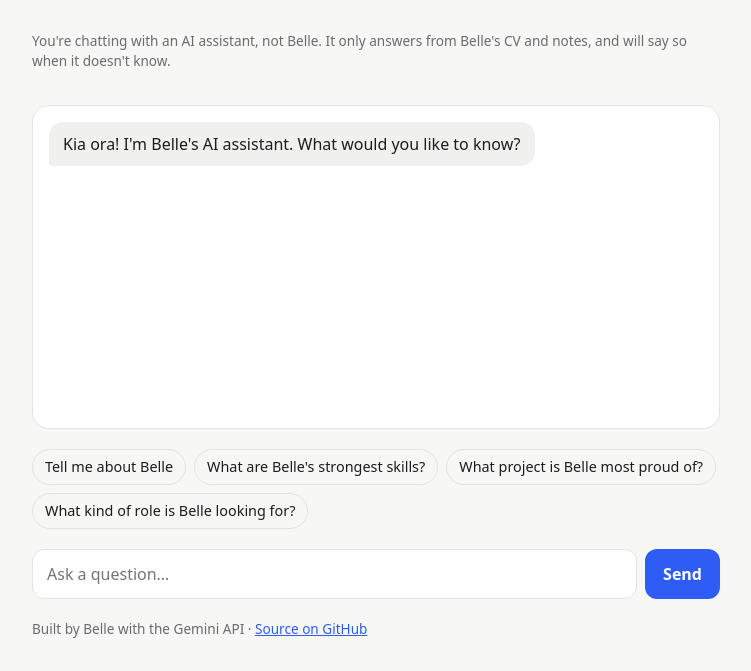
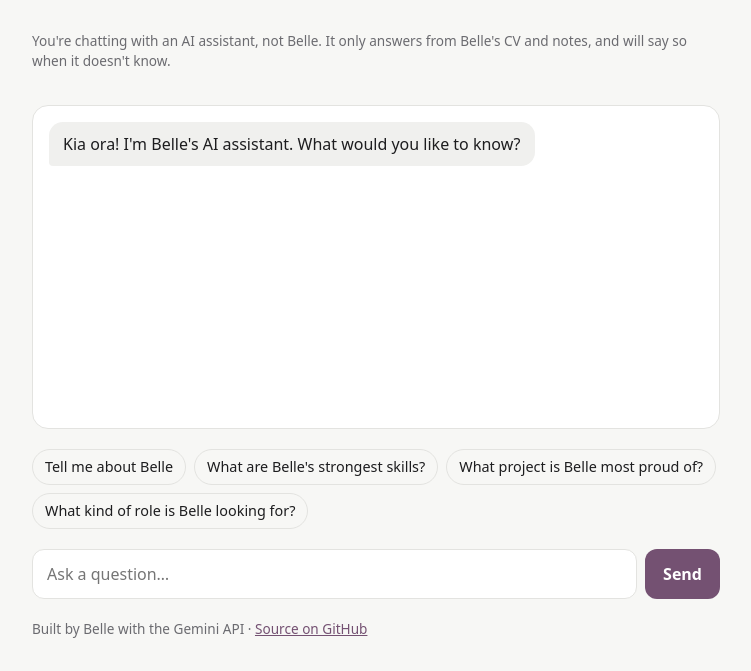
Before and after one commit to belleyong/interview-me, a website: page public/index.html in a window 1280 px wide. Shown: the part 129-800 px from the top of the page, without its empty margins (264-1015 px from the left). Drawn offline with Linux system fonts and the light colour scheme.

Commit message:
Add orchid favicon and switch accent colour to plum (#745172)

```diff
--- a/public/index.html
+++ b/public/index.html
@@ -5,6 +5,10 @@
   <meta name="viewport" content="width=device-width, initial-scale=1" />
   <title>Interview Belle Yong</title>
   <meta name="description" content="Ask an AI assistant about Belle Yong's experience, projects and skills." />
+  <link rel="icon" href="/favicon.ico" sizes="any" />
+  <link rel="icon" type="image/png" sizes="32x32" href="/favicon-32.png" />
+  <link rel="icon" type="image/png" sizes="512x512" href="/icon-512.png" />
+  <link rel="apple-touch-icon" href="/apple-touch-icon.png" />
   <style>
     :root {
       --bg: #f7f7f5;
@@ -12,7 +16,7 @@
       --text: #1d1d1f;
       --muted: #6b6b70;
       --border: #e3e3e0;
-      --accent: #2f5cf4;
+      --accent: #745172;
       --accent-text: #ffffff;
       --bot-bubble: #f0f0ee;
     }
@@ -23,7 +27,7 @@
         --text: #ececef;
         --muted: #9a9aa2;
         --border: #2c2c31;
-        --accent: #6f8dff;
+        --accent: #c9a0c3;
         --accent-text: #0b0b0d;
         --bot-bubble: #26262b;
       }
```
Also changed, not shown: public/apple-touch-icon.png (added), public/favicon-32.png (added), public/favicon.ico (added), public/icon-512.png (added).
